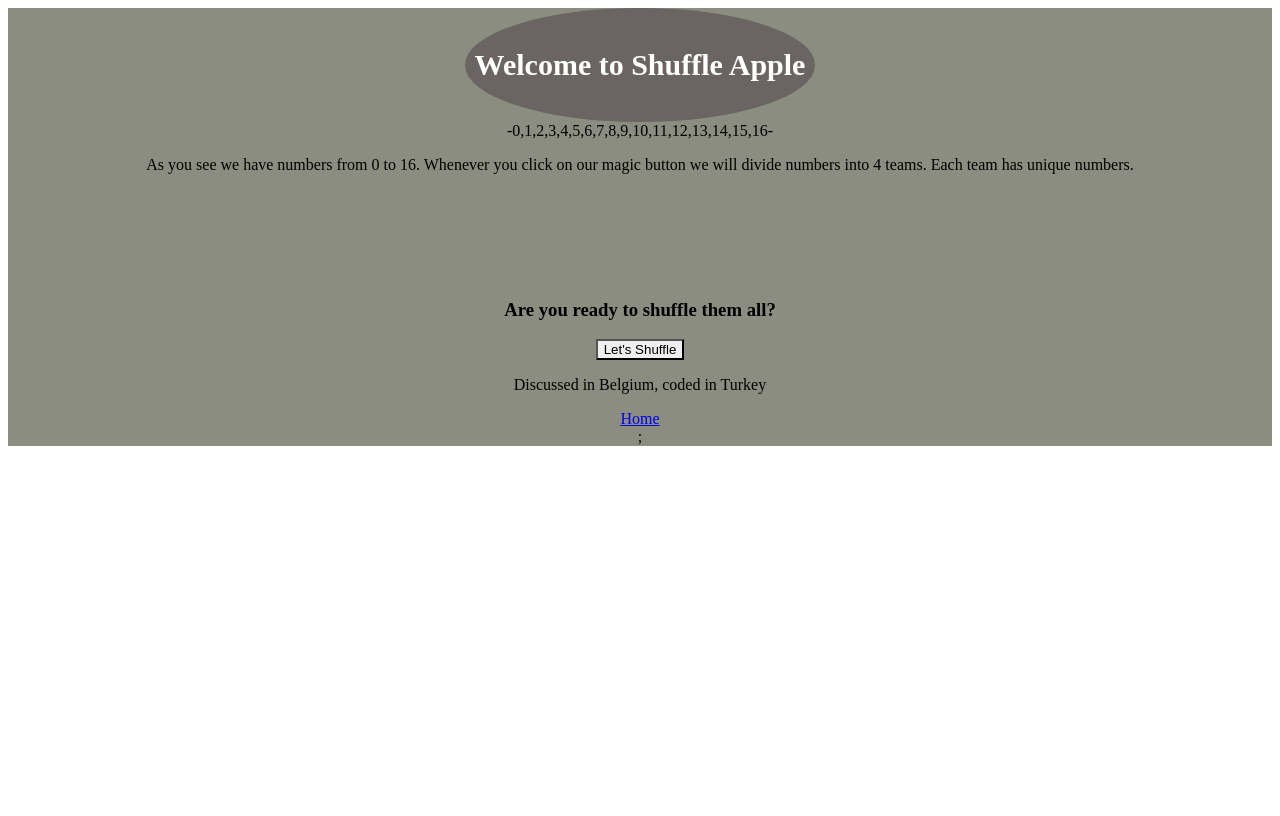
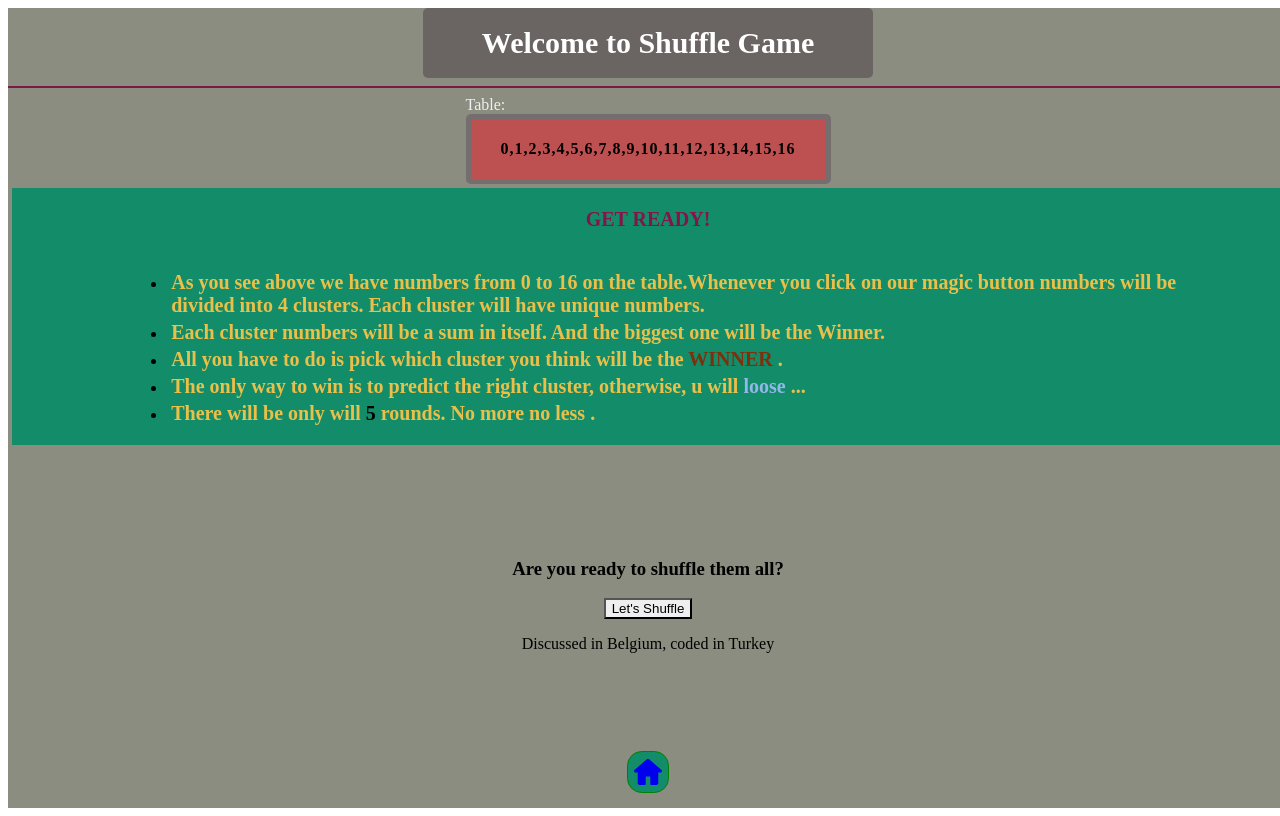
Before and after one commit to muratcan23/minigame, a React (Create React App) app: page /shuffle in a window 1280 px wide. Built offline with nearby package versions, Linux system fonts and the light colour scheme.

Commit message:
add game descirption

```diff
--- /dev/null
+++ b/src/Components/icons/HomeIcon.tsx
@@ -0,0 +1,9 @@
+const HomeIcon = (props: any) => {
+  return (
+    <svg viewBox="0 0 28 28" fill="currentColor" height="32" width="32">
+      <path d="M25.825 12.29C25.824 12.289 25.823 12.288 25.821 12.286L15.027 2.937C14.752 2.675 14.392 2.527 13.989 2.521 13.608 2.527 13.248 2.675 13.001 2.912L2.175 12.29C1.756 12.658 1.629 13.245 1.868 13.759 2.079 14.215 2.567 14.479 3.069 14.479L5 14.479 5 23.729C5 24.695 5.784 25.479 6.75 25.479L11 25.479C11.552 25.479 12 25.031 12 24.479L12 18.309C12 18.126 12.148 17.979 12.33 17.979L15.67 17.979C15.852 17.979 16 18.126 16 18.309L16 24.479C16 25.031 16.448 25.479 17 25.479L21.25 25.479C22.217 25.479 23 24.695 23 23.729L23 14.479 24.931 14.479C25.433 14.479 25.921 14.215 26.132 13.759 26.371 13.245 26.244 12.658 25.825 12.29"></path>
+    </svg>
+  );
+};
+
+export default HomeIcon;
--- a/src/Pages/About.tsx
+++ b/src/Pages/About.tsx
@@ -1,4 +1,6 @@
 import { Box, Center, Flex, Heading, Text } from "@chakra-ui/react";
+import { Link as ReactRouterLink } from "react-router-dom";
+import HomeIcon from "../Components/icons/HomeIcon";
 
 const About = () => {
   // Example shuffle method
@@ -37,6 +39,22 @@ const About = () => {
 };`}
         </Text>
       </Box>
+      <Flex
+        mt="auto"
+        mb="15px"
+        alignItems="center"
+        justifyContent="center"
+        as={ReactRouterLink}
+        to="/"
+        h="40px"
+        w="40px"
+        p={0}
+        border="1px solid green"
+        bg="#138d69"
+        borderRadius="35%"
+      >
+        <HomeIcon color="white" />
+      </Flex>
     </Flex>
   );
 };
--- a/src/Pages/Shuffle.tsx
+++ b/src/Pages/Shuffle.tsx
@@ -1,6 +1,14 @@
-import { Box, Button, Flex, Text } from "@chakra-ui/react";
+import {
+  Button,
+  Divider,
+  Flex,
+  ListItem,
+  Text,
+  UnorderedList,
+} from "@chakra-ui/react";
 import { FC, useState } from "react";
-import { Link } from "react-router-dom";
+import { Link as ReactRouterLink } from "react-router-dom";
+import HomeIcon from "../Components/icons/HomeIcon";
 
 const Shuffle: FC = () => {
   const [numbers, setNumbers] = useState<number[]>([]);
@@ -29,9 +37,17 @@ const Shuffle: FC = () => {
       flexDirection="column"
       backgroundColor="#8A8D7F"
       alignItems="center"
-      h="100%"
+      h="100vh"
+      w="100vw"
     >
-      <Flex background="#6A6562" borderRadius="50%">
+      <Flex
+        background="#6A6562"
+        borderRadius="5px"
+        w="450px"
+        h="70px"
+        alignItems="center"
+        justifyContent="center"
+      >
         <Text
           fontFamily="heading"
           fontSize="30px"
@@ -39,15 +55,112 @@ const Shuffle: FC = () => {
           p={10}
           textColor="Scrollbar"
         >
-          Welcome to Shuffle Apple
+          Welcome to Shuffle Game
         </Text>
       </Flex>
-      <Box>-0,1,2,3,4,5,6,7,8,9,10,11,12,13,14,15,16-</Box>
-      <p className="p">
-        As you see we have numbers from 0 to 16. Whenever you click on our magic
-        button we will divide numbers into 4 teams. Each team has unique
-        numbers.
-      </p>
+      <Divider color="red" border="1px solid #7B1A42" />
+      <Flex flexDirection="column">
+        <Text
+          m="0"
+          fontFamily="cursive"
+          fontWeight="hairline"
+          color="ButtonShadow"
+        >
+          Table:
+        </Text>
+        <Flex
+          border="5px solid #746E6E"
+          borderRadius="5px"
+          bg="#BD5151"
+          h="60px"
+          w="355px"
+          alignItems="center"
+          justifyContent="center"
+        >
+          <Text fontFamily="body" fontWeight="bold" letterSpacing="1px">
+            0,1,2,3,4,5,6,7,8,9,10,11,12,13,14,15,16
+          </Text>
+        </Flex>
+      </Flex>
+      <Flex
+        flexDirection="column"
+        bg="#138d69"
+        m="4px"
+        alignItems="center"
+        justifyContent="center"
+      >
+        <Text color="#841449" fontWeight="bold" fontSize="20px">
+          GET READY!
+        </Text>
+
+        <UnorderedList w="80%">
+          <ListItem>
+            <Text
+              fontFamily="inherit"
+              color="#EAC04A"
+              fontWeight="bold"
+              m="4px"
+              fontSize="20px"
+            >
+              As you see above we have numbers from 0 to 16 on the
+              table.Whenever you click on our magic button numbers will be
+              divided into 4 clusters. Each cluster will have unique numbers.
+            </Text>
+          </ListItem>
+
+          <ListItem>
+            <Text
+              fontFamily="inherit"
+              color="#EAC04A"
+              fontWeight="bold"
+              m="4px"
+              fontSize="20px"
+            >
+              Each cluster numbers will be a sum in itself. And the biggest one
+              will be the Winner.
+            </Text>
+          </ListItem>
+
+          <ListItem>
+            <Text
+              fontFamily="inherit"
+              color="#EAC04A"
+              fontWeight="bold"
+              m="4px"
+              fontSize="20px"
+            >
+              All you have to do is pick which cluster you think will be the
+              <span style={{ color: "#7E300C" }}> WINNER </span>.
+            </Text>
+          </ListItem>
+          <ListItem>
+            <Text
+              fontFamily="inherit"
+              color="#EAC04A"
+              fontWeight="bold"
+              m="4px"
+              fontSize="20px"
+            >
+              The only way to win is to predict the right cluster, otherwise, u
+              will <span style={{ color: "#92B7EA" }}> loose </span>...
+            </Text>
+          </ListItem>
+          <ListItem>
+            <Text
+              fontFamily="inherit"
+              color="#EAC04A"
+              fontWeight="bold"
+              m="4px"
+              fontSize="20px"
+            >
+              There will be only will
+              <span style={{ color: "black" }}> 5 </span> rounds. No more no
+              less .
+            </Text>
+          </ListItem>
+        </UnorderedList>
+      </Flex>
+
       <div className="showcase">
         <br></br>
         {arr1.map((item) => {
@@ -74,7 +187,22 @@ const Shuffle: FC = () => {
         </Button>
       </Flex>
       <p className="gest">Discussed in Belgium, coded in Turkey</p>
-      <Link to="/">Home</Link>;
+      <Flex
+        mt="auto"
+        mb="15px"
+        alignItems="center"
+        justifyContent="center"
+        as={ReactRouterLink}
+        to="/"
+        h="40px"
+        w="40px"
+        p={0}
+        border="1px solid green"
+        bg="#138d69"
+        borderRadius="35%"
+      >
+        <HomeIcon color="white" />
+      </Flex>
     </Flex>
   );
 };
```
